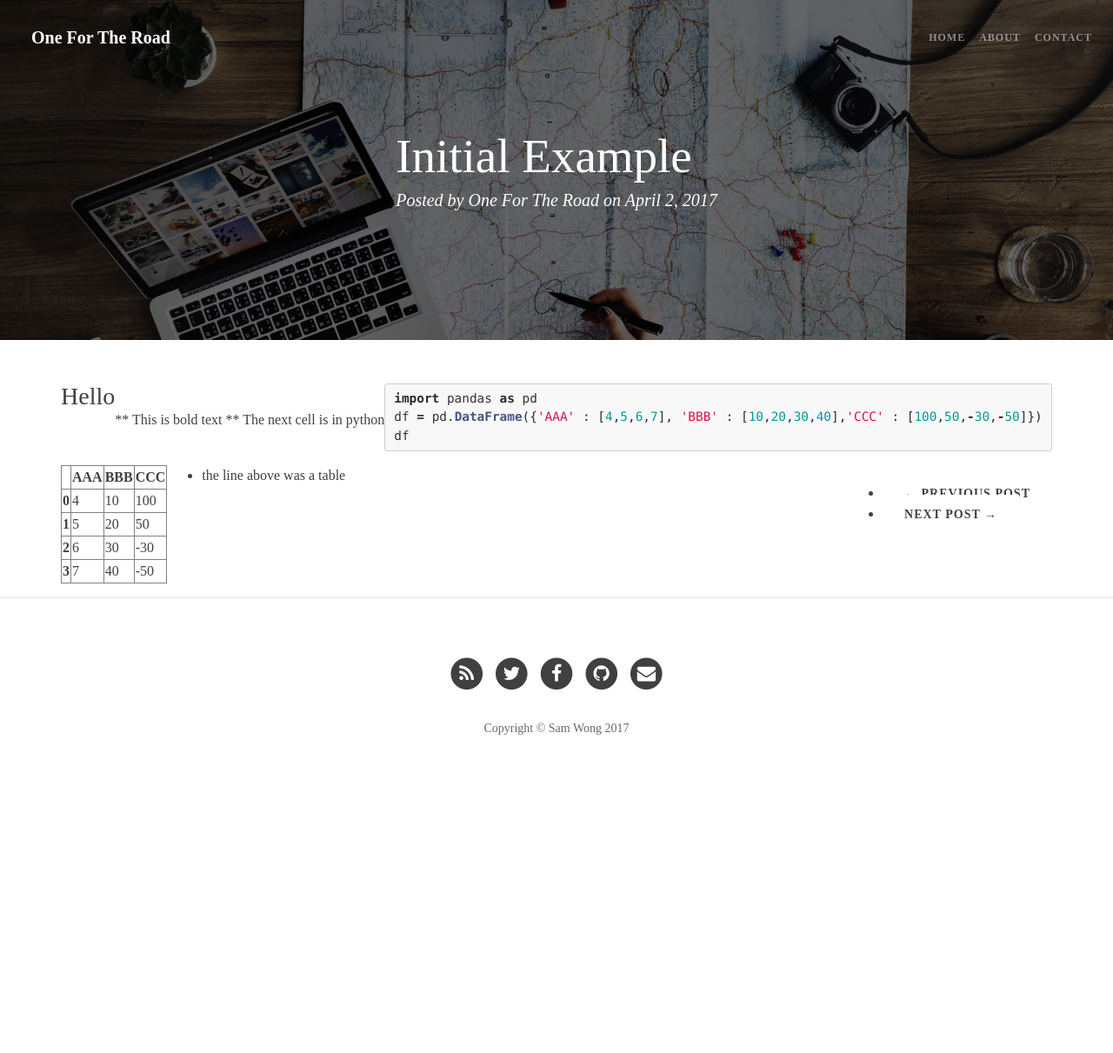
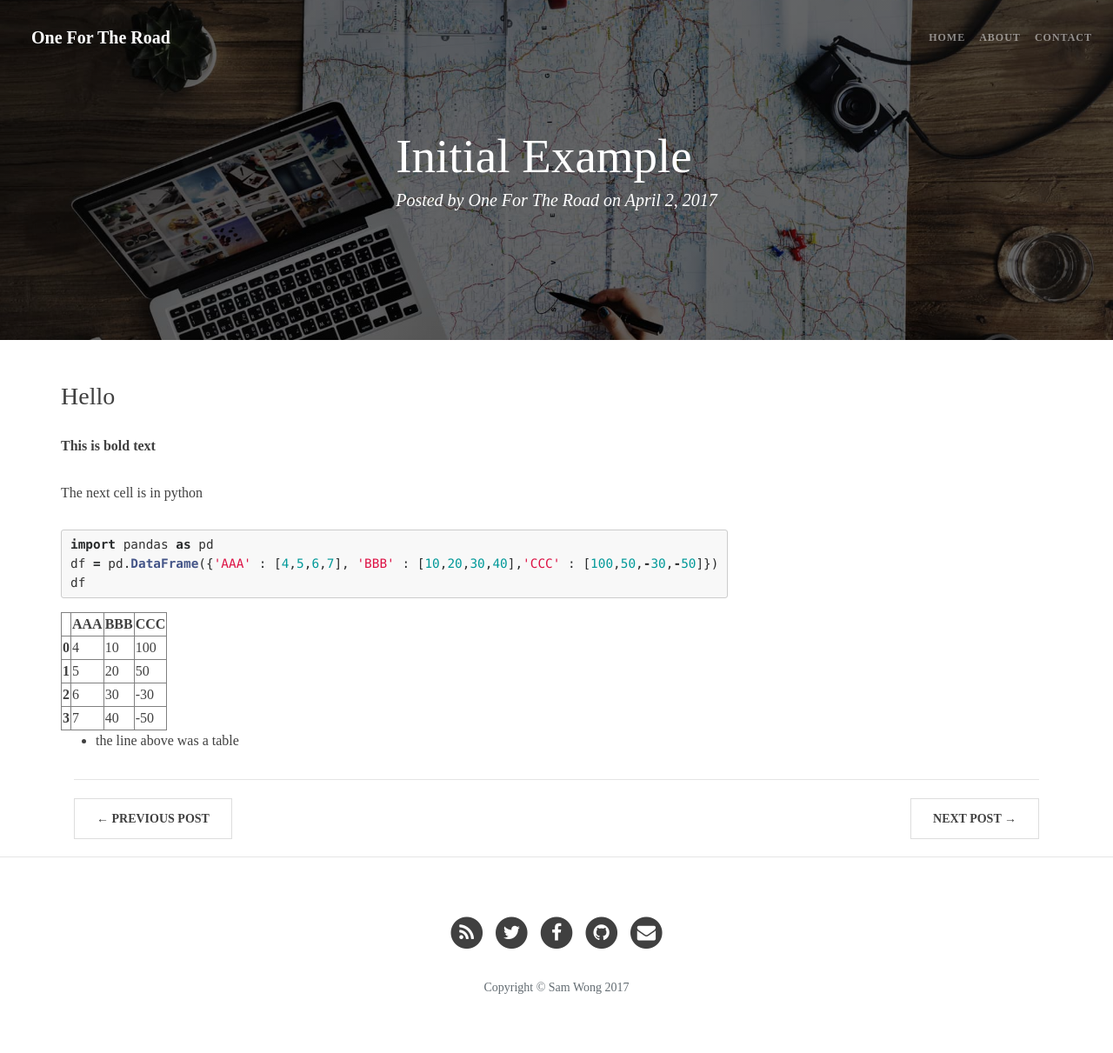
Before and after one commit to SirSamelot/onefortheroad.github.io, a Jekyll site: the page built from _posts/2017-04-29-notebook-test.md, in a window 1280 px wide. Shown: the whole page at 87% size. Built offline with Jekyll 4.4.1, drawn with Linux system fonts in a browser that asks for light colours; some web fonts are replaced; before the commit the page ends 913 px from its top, so only the background shows below that.

Commit message:
Update Pager buttons to Bootstrap4

```diff
--- a/_layouts/post.html
+++ b/_layouts/post.html
@@ -5,8 +5,8 @@
 <!-- Post Header -->
 <header class="intro-header" style="background: linear-gradient(rgba(0, 0, 0, 0.6), rgba(0, 0, 0, 0.6) ), url('{{ site.baseurl }}/{% if page.header-img %}{{ page.header-img }}{% else %}{{ site.header-img }}{% endif %}') center center/cover no-repeat fixed;">
     <div class="container">
-        <div class="row justify-content-center">
-            <div class="post-heading">
+        <div class="row">
+            <div class="post-heading mx-auto">
                 <h1>{{ page.title }}</h1>
                 {% if page.subtitle %}
                 <h2 class="subheading">{{ page.subtitle }}</h2>
@@ -21,11 +21,25 @@
 <article>
     <div class="container">
         <div class="row">
-			{{ content }}
+            <div>
+			    {{ content }}
+            </div>
+        </div>
 
-            <hr>
+        <hr>
 
-            <ul class="pager">
+        <div class="row pager">
+            {% if page.previous.url %}
+            <div class="col-md-4">
+                <a class="previous" href="{{ page.previous.url | prepend: site.baseurl | replace: '//', '/' }}" data-toggle="tooltip" data-placement="top" title="{{page.previous.title}}">&larr; Previous Post</a>
+            </div>
+            {% endif %}
+            {% if page.next.url %}
+            <div class="col-md-4 offset-md-4 text-right">
+                <a class="next" href="{{ page.next.url | prepend: site.baseurl | replace: '//', '/' }}" data-toggle="tooltip" data-placement="top" title="{{page.next.title}}">Next Post &rarr;</a>
+            </div>
+            {% endif %}
+            <!-- <ul class="pager list-unstyled"">
                 {% if page.previous.url %}
                 <li class="previous">
                     <a href="{{ page.previous.url | prepend: site.baseurl | replace: '//', '/' }}" data-toggle="tooltip" data-placement="top" title="{{page.previous.title}}">&larr; Previous Post</a>
@@ -36,7 +50,7 @@
                     <a href="{{ page.next.url | prepend: site.baseurl | replace: '//', '/' }}" data-toggle="tooltip" data-placement="top" title="{{page.next.title}}">Next Post &rarr;</a>
                 </li>
                 {% endif %}
-            </ul>
+            </ul> -->
         </div>
 
         <!-- TODO: set up disqus, instructions at http://vdaubry.github.io/2014/10/19/setup-a-jekyll-blog/ -->
--- a/_posts/2017-04-29-notebook-test.md
+++ b/_posts/2017-04-29-notebook-test.md
@@ -5,7 +5,8 @@
 categories: jekyll update
 ---
 ### Hello
-** This is bold text **
+**This is bold text**
+
 The next cell is in python
 
 
--- a/css/clean-blog.css
+++ b/css/clean-blog.css
@@ -368,36 +368,36 @@
   color: white;
 }
 .pager {
-  margin: 20px 0 0;
+  margin: 2em 0;
 }
-.pager li > a,
-.pager li > span {
-  font-family: Raleway;
+.pager > div {
+  padding: 0;
+}
+.pager a {
   text-transform: uppercase;
-  font-size: 14px;
-  font-weight: 800;
-  letter-spacing: 1px;
-  padding: 10px 5px;
+  font-size: 1.2rem;
+  font-weight: bold;
+  padding: 0.5em 0.3em;
   background-color: white;
   border-radius: 0;
+  border: 1px solid #ddd;
 }
 @media only screen and (min-width: 768px) {
-  .pager li > a,
-  .pager li > span {
+  .pager a {
     font-size: 14px;
     padding: 15px 25px;
   }
 }
-.pager li > a:hover,
-.pager li > a:focus {
+.pager a:hover,
+.pager a:focus {
   color: white;
   background-color: #0085a1;
   border: 1px solid #0085a1;
+  text-decoration: none;
 }
 .pager .disabled > a,
 .pager .disabled > a:hover,
-.pager .disabled > a:focus,
-.pager .disabled > span {
+.pager .disabled > a:focus, {
   color: #808080;
   background-color: #404040;
   cursor: not-allowed;
```
Also changed, not shown: _layouts/page.html (+5 -5 lines).
